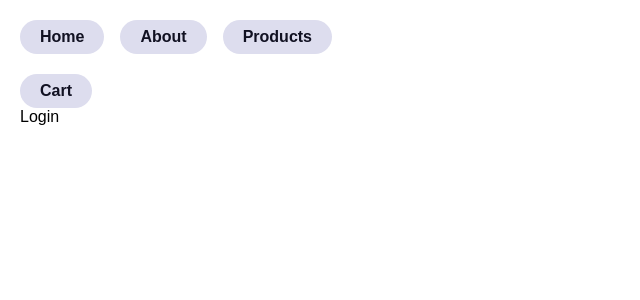
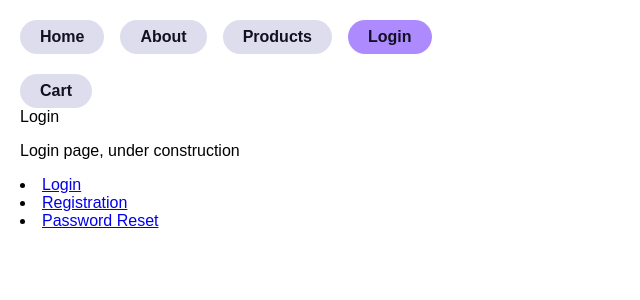
Before and after one commit to prae-mai/IERG4210-Project, a React (Create React App) app in the folder client/: page /login in a window 1280 px wide. Shown: the top 300 px of the page, without its empty margins (0-640 px from the left). Built offline with nearby package versions, Linux system fonts and the light colour scheme; no server answers.

Commit message:
Add initial registration, login, password reset pages

```diff
--- a/client/src/App.js
+++ b/client/src/App.js
@@ -14,6 +14,9 @@ import Admin from "./pages/Admin";
 import AdminProducts from "./pages/AdminProducts";
 import AdminCategories from "./pages/AdminCategories";
 import ShoppingCart from "./pages/ShoppingCart";
+import Registration from "./pages/Registration";
+import Login from "./pages/Login";
+import PasswordReset from "./pages/PasswordReset";
 
 function App() {
 	const [isCartPreviewOpen, setCartPreviewOpen] = useState(false);
@@ -40,6 +43,9 @@ function App() {
 					<Route path="/admin" element={<Admin />} />
 					<Route path="/admin/products" element={<AdminProducts />} />
 					<Route path="/admin/categories" element={<AdminCategories />} />
+					<Route path="/registration" element={<Registration />} />
+					<Route path="/login" element={<Login />} />
+					<Route path="/password-reset" element={<PasswordReset />} />
 				</Routes>
 
 				<CartPreviewOverlay
--- a/client/src/data/navItems.js
+++ b/client/src/data/navItems.js
@@ -2,4 +2,5 @@ export const navItems = [
 	{ label: "Home", path: "/" },
 	{ label: "About", path: "/about" },
 	{ label: "Products", path: "/products" },
+	{ label: "Login", path: "/login" },
 ];
--- /dev/null
+++ b/client/src/data/userItems.js
@@ -0,0 +1,5 @@
+export const userItems = [
+	{ label: "Login", path: "/login" },
+	{ label: "Registration", path: "/registration" },
+	{ label: "Password Reset", path: "/password-reset" },
+];
--- a/client/src/pages/Admin.js
+++ b/client/src/pages/Admin.js
@@ -15,8 +15,7 @@ function Admin() {
 							{item.label}
 						</NavLink>
 					</li>
-				))}
-
+			))}
 		</div>
 	);
 }
--- /dev/null
+++ b/client/src/pages/Login.js
@@ -0,0 +1,23 @@
+import { NavLink } from "react-router-dom";
+import { useDocumentTitle } from "../utils/useDocumentTitle";
+import { userItems } from "../data/userItems";
+
+function Login() {
+	useDocumentTitle("Login");
+
+	return (
+		<div>
+			<p>Login page, under construction</p>
+
+			{userItems.map((item) => (
+				<li key={item.path}>
+					<NavLink to={item.path} end={item.path === "/"}>
+						{item.label}
+					</NavLink>
+				</li>
+			))}
+		</div>
+	);
+}
+
+export default Login;
--- /dev/null
+++ b/client/src/pages/PasswordReset.js
@@ -0,0 +1,13 @@
+import { useDocumentTitle } from "../utils/useDocumentTitle";
+
+function PasswordReset() {
+	useDocumentTitle("Password Reset");
+
+	return (
+		<div>
+			<p>Password Reset page, under construction</p>
+		</div>
+	);
+}
+
+export default PasswordReset;
--- /dev/null
+++ b/client/src/pages/Registration.js
@@ -0,0 +1,13 @@
+import { useDocumentTitle } from "../utils/useDocumentTitle";
+
+function Registration() {
+	useDocumentTitle("Registration");
+
+	return (
+		<div>
+			<p>Registration page, under construction</p>
+		</div>
+	);
+}
+
+export default Registration;
```
